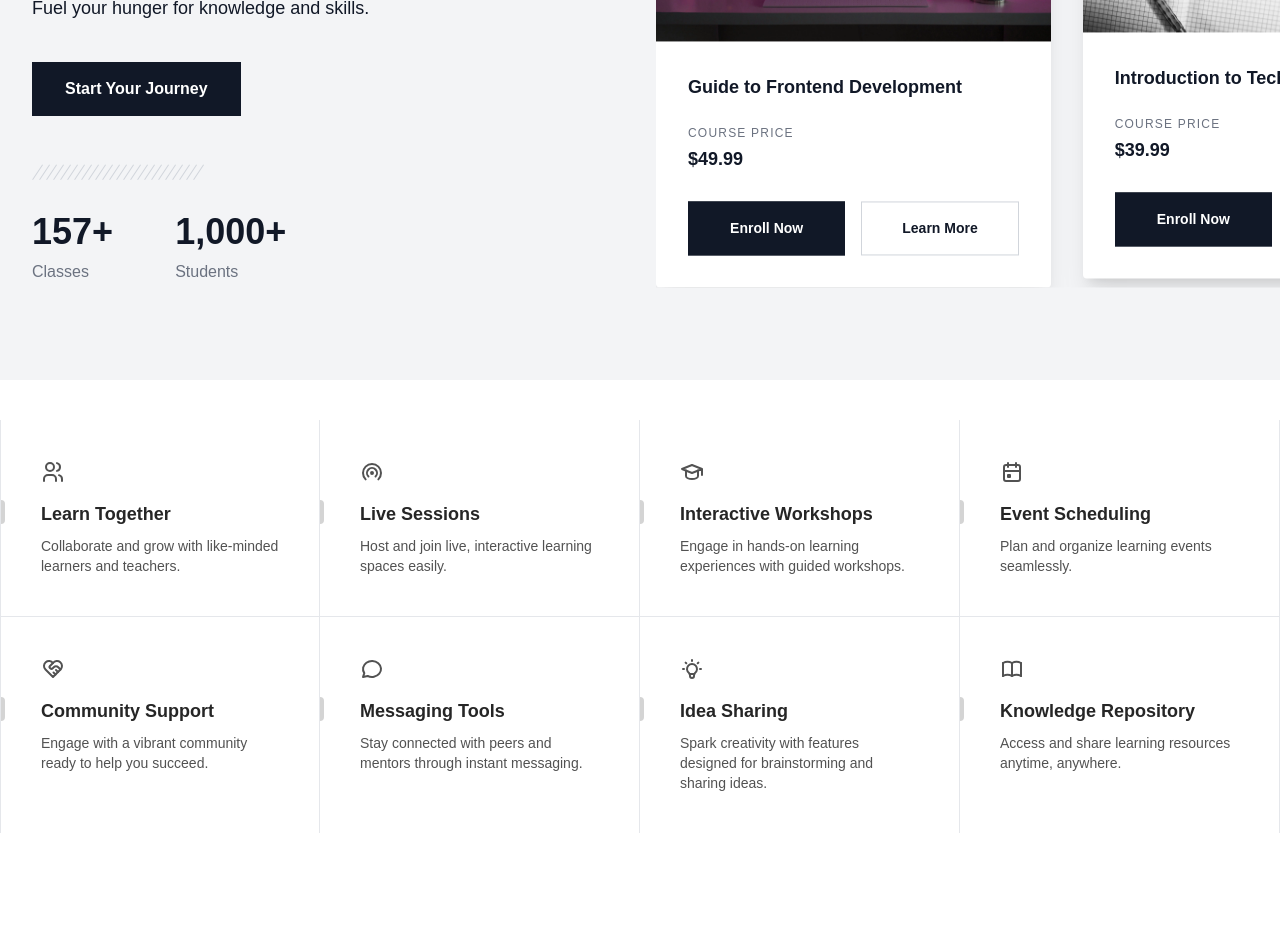
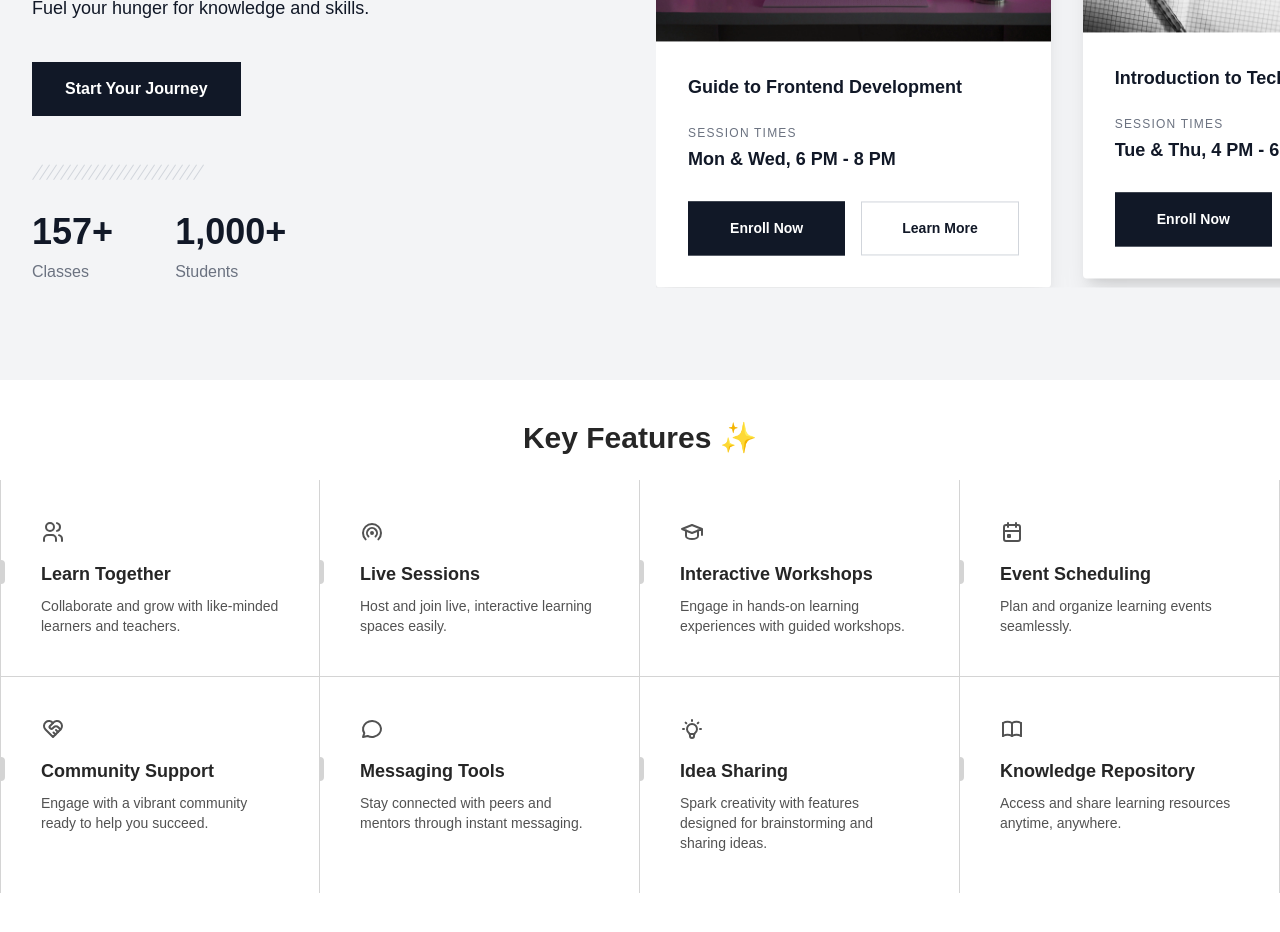
Before and after one commit to nnamdi-nwaocha/growth-arch, a Next.js app: page / in a window 1280 px wide. Shown: the part 380-1312 px from the top of the page. Before the commit the page ends 1253 px from the top, so only its background shows below. Built offline with nearby package versions, Linux system fonts and the light colour scheme.

Commit message:
fix(): features section light theme

```diff
--- a/src/components/Features.tsx
+++ b/src/components/Features.tsx
@@ -59,10 +59,15 @@
   ];
 
   return (
-    <div className="grid grid-cols-1 md:grid-cols-2 lg:grid-cols-4 relative z-10 py-10 max-w-7xl mx-auto">
-      {features.map((feature, index) => (
-        <Feature key={feature.title} {...feature} index={index} />
-      ))}
+    <div className="py-10 bg-white">
+      <h2 className="text-center text-3xl font-bold mb-6 text-neutral-800">
+        Key Features ✨
+      </h2>
+      <div className="grid grid-cols-1 md:grid-cols-2 lg:grid-cols-4 relative z-10 py-70 max-w-7xl mx-auto bg-white">
+        {features.map((feature, index) => (
+          <Feature key={feature.title} {...feature} index={index} />
+        ))}
+      </div>
     </div>
   );
 }
@@ -81,27 +86,25 @@
   return (
     <div
       className={cn(
-        "flex flex-col lg:border-r  py-10 relative group/feature dark:border-neutral-800",
-        (index === 0 || index === 4) && "lg:border-l dark:border-neutral-800",
-        index < 4 && "lg:border-b dark:border-neutral-800"
+        "flex flex-col lg:border-r py-10 relative group/feature border-neutral-300",
+        (index === 0 || index === 4) && "lg:border-l border-neutral-300",
+        index < 4 && "lg:border-b border-neutral-300"
       )}
     >
       {index < 4 && (
-        <div className="opacity-0 group-hover/feature:opacity-100 transition duration-200 absolute inset-0 h-full w-full bg-gradient-to-t from-neutral-100 dark:from-neutral-800 to-transparent pointer-events-none" />
+        <div className="opacity-0 group-hover/feature:opacity-100 transition duration-200 absolute inset-0 h-full w-full bg-gradient-to-t from-neutral-100 to-transparent pointer-events-none" />
       )}
       {index >= 4 && (
-        <div className="opacity-0 group-hover/feature:opacity-100 transition duration-200 absolute inset-0 h-full w-full bg-gradient-to-b from-neutral-100 dark:from-neutral-800 to-transparent pointer-events-none" />
+        <div className="opacity-0 group-hover/feature:opacity-100 transition duration-200 absolute inset-0 h-full w-full bg-gradient-to-b from-neutral-100 to-transparent pointer-events-none" />
       )}
-      <div className="mb-4 relative z-10 px-10 text-neutral-600 dark:text-neutral-400">
-        {icon}
-      </div>
+      <div className="mb-4 relative z-10 px-10 text-neutral-600">{icon}</div>
       <div className="text-lg font-bold mb-2 relative z-10 px-10">
-        <div className="absolute left-0 inset-y-0 h-6 group-hover/feature:h-8 w-1 rounded-tr-full rounded-br-full bg-neutral-300 dark:bg-neutral-700 group-hover/feature:bg-blue-500 transition-all duration-200 origin-center" />
-        <span className="group-hover/feature:translate-x-2 transition duration-200 inline-block text-neutral-800 dark:text-neutral-100">
+        <div className="absolute left-0 inset-y-0 h-6 group-hover/feature:h-8 w-1 rounded-tr-full rounded-br-full bg-neutral-300 group-hover/feature:bg-[#FFB200] transition-all duration-200 origin-center" />
+        <span className="group-hover/feature:translate-x-2 transition duration-200 inline-block text-neutral-800">
           {title}
         </span>
       </div>
-      <p className="text-sm text-neutral-600 dark:text-neutral-300 max-w-xs relative z-10 px-10">
+      <p className="text-sm text-neutral-600 max-w-xs relative z-10 px-10">
         {description}
       </p>
     </div>
--- a/src/components/hero.tsx
+++ b/src/components/hero.tsx
@@ -256,11 +256,11 @@
                           Guide to Frontend Development
                         </p>
                         <p className="mt-6 text-xs font-medium tracking-widest text-gray-500 uppercase">
-                          Course Price
+                          Session Times
                         </p>
                         <div className="flex items-end mt-1">
                           <p className="text-lg font-bold text-gray-900">
-                            $49.99
+                            Mon & Wed, 6 PM - 8 PM
                           </p>
                         </div>
                         <div className="grid grid-cols-2 mt-7 gap-x-4">
@@ -299,11 +299,11 @@
                           Introduction to Technical Writing
                         </p>
                         <p className="mt-6 text-xs font-medium tracking-widest text-gray-500 uppercase">
-                          Course Price
+                          Session Times
                         </p>
                         <div className="flex items-end mt-1">
                           <p className="text-lg font-bold text-gray-900">
-                            $39.99
+                            Tue & Thu, 4 PM - 6 PM
                           </p>
                         </div>
                         <div className="grid grid-cols-2 mt-7 gap-x-4">
@@ -342,11 +342,11 @@
                           Forex and Crypto Trading
                         </p>
                         <p className="mt-6 text-xs font-medium tracking-widest text-gray-500 uppercase">
-                          Course Price
+                          Session Times
                         </p>
                         <div className="flex items-end mt-1">
                           <p className="text-lg font-bold text-gray-900">
-                            $29.99
+                            Fri, 5 PM - 7 PM
                           </p>
                         </div>
                         <div className="grid grid-cols-2 mt-7 gap-x-4">
```
